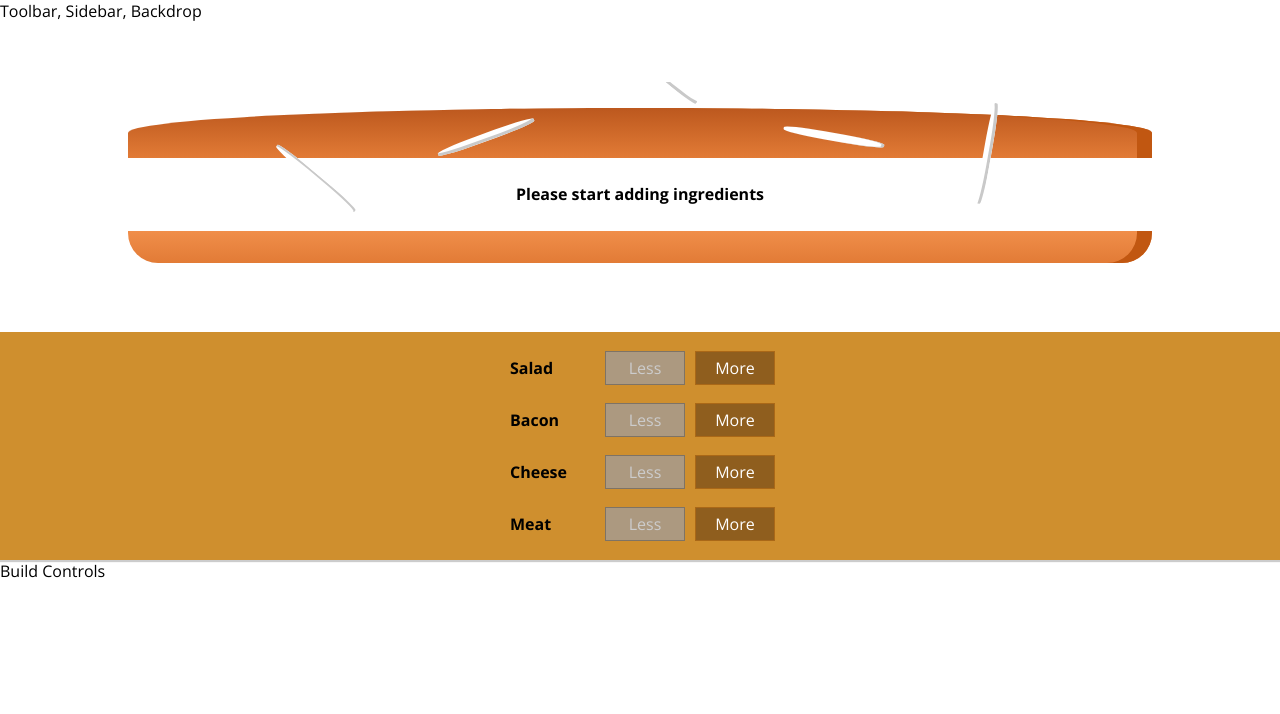
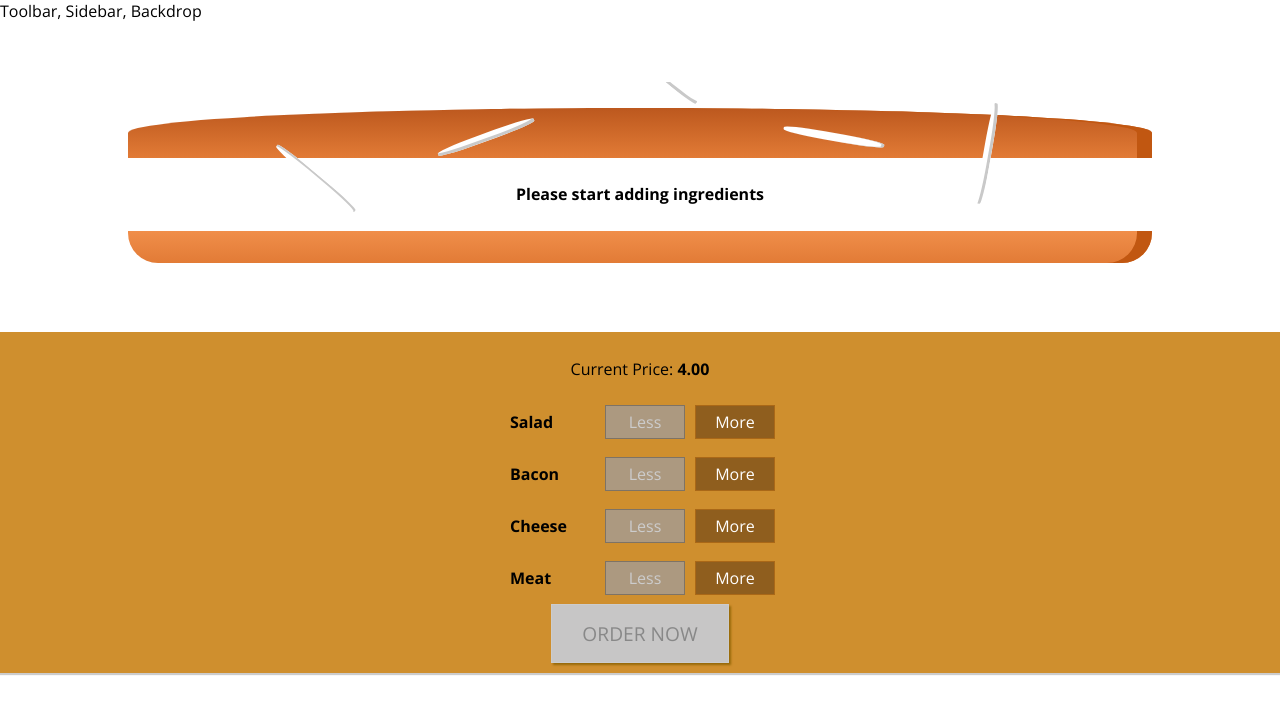
Before and after one commit to aaronwiggins/react-burger, a React app: page / in a window 1280 px wide. Shown: the top 714 px of the page. Built offline with nearby package versions, Linux system fonts and the light colour scheme.

Commit message:
add order now button and create method to enable or disable button based on number of ingredients

```diff
--- a/src/components/Burger/BuildControls/BuildControls.css
+++ b/src/components/Burger/BuildControls/BuildControls.css
@@ -8,3 +8,44 @@
     margin:auto;
     padding: 10px 0;
 }
+
+.OrderButton {
+    background-color: #DAD735;
+    outline: none;
+    cursor: pointer;
+    border: 1px solid #966909;
+    color: #966909;
+    font-family: inherit;
+    font-size: 1.2em;
+    padding: 15px 30px;
+    box-shadow: 2px 2px 2px #966909;
+}
+
+.OrderButton:hover, .OrderButton:active {
+    background-color: #A0DB41;
+    border: 1px solid #966909;
+    color: #966909;
+}
+
+.OrderButton:disabled {
+    background-color: #C7C6C6;
+    cursor: not-allowed;
+    border: 1px solid #ccc;
+    color: #888888;
+}
+
+.OrderButton:not(:disabled) {
+    animation: enable 0.3s linear;
+}
+
+@keyframes enable {
+    0% {
+        transform: scale(1);
+    }
+    60% {
+        transform: scale(1.1);
+    }
+    100% {
+        transform: scale(1);
+    }
+}
--- a/src/components/Burger/BuildControls/BuildControls.js
+++ b/src/components/Burger/BuildControls/BuildControls.js
@@ -11,6 +11,7 @@
 
 const buildControls = (props) => (
     <div className={classes.BuildControls}>
+        <p>Current Price: <strong>{props.price.toFixed(2)}</strong></p>
         {controls.map(ctrl => (
             <BuildControl
                 key={ctrl.label}
@@ -19,6 +20,9 @@
                 removed={()=>props.ingredientRemoved(ctrl.type)}
                 added={() => props.ingredientAdded(ctrl.type)} />
         ))}
+        <button
+            disabled={!props.purchaseable}
+            className={classes.OrderButton}>ORDER NOW</button>
     </div>
 );
 
--- a/src/containers/BurgerBuilder/BurgerBuilder.js
+++ b/src/containers/BurgerBuilder/BurgerBuilder.js
@@ -24,9 +24,20 @@
             cheese: 0,
             meat: 0
         },
-        totalPrice: 4
+        totalPrice: 4,
+        purchaseable: false
+
     }
-
+    updatePurchaseState = (ingredients) => {
+        const sum = Object.keys(ingredients)
+            .map(igKey => {
+                return ingredients[igKey]
+            })
+            .reduce((sum, el) => {
+                return sum + el;
+            }, 0);
+        this.setState({purchaseable: sum > 0});
+    }
     addIngredientHandler = (type) => {
         const oldCount = this.state.ingredients[type];
         const updatedCount = oldCount + 1;
@@ -38,6 +49,7 @@
         const oldPrice = this.state.totalPrice;
         const newPrice = oldPrice + priceAddition;
         this.setState({totalPrice: newPrice, ingredients: updatedIngredients})
+        this.updatePurchaseState(updatedIngredients);
     }
     removeIngredientHandler = (type) => {
         const oldCount = this.state.ingredients[type];
@@ -53,7 +65,7 @@
         const oldPrice = this.state.totalPrice;
         const newPrice = oldPrice - priceDecudtion;
         this.setState({totalPrice: newPrice, ingredients: updatedIngredients})
-
+        this.updatePurchaseState(updatedIngredients);
     }
     render(){
         const disabledinfo = {
@@ -69,8 +81,10 @@
                 <BuildControls
                     disabled={disabledinfo}
                     ingredientRemoved={this.removeIngredientHandler}
-                    ingredientAdded={this.addIngredientHandler} />
-                <div>Build Controls</div>
+                    ingredientAdded={this.addIngredientHandler}
+                    price={this.state.totalPrice}
+                    purchaseable={this.state.purchaseable} />
+
             </Aux>
         );
     }
```
